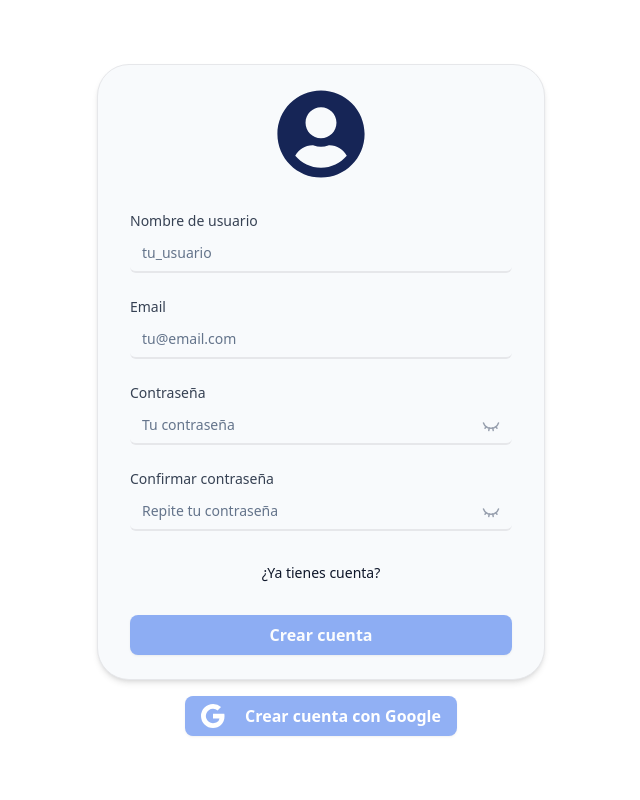
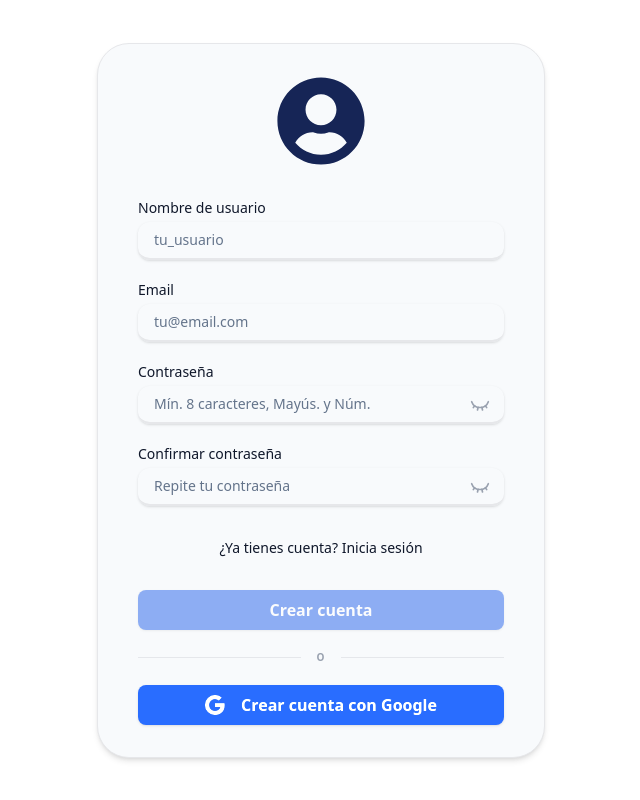
Before and after one commit to DaryZarefet/Sapiens, a React (Vite) app: page /register in a window 1280 px wide. Shown: the whole page, without its empty margins (319-959 px from the left). Built offline with nearby package versions, Linux system fonts and the light colour scheme.

Commit message:
unify auth forms design and improve input feedback

```diff
--- a/src/components/Auth/Login.tsx
+++ b/src/components/Auth/Login.tsx
@@ -1,5 +1,4 @@
 import { useEffect } from "react";
-
 import { TextInput } from "@/shared/inputs/TextInput.tsx";
 import { PasswordInput } from "@/shared/inputs/PasswordInput.tsx";
 import { ButtonAction } from "@/shared/ui/ButtonAction";
@@ -21,49 +20,46 @@ const Login = () => {
     formState: { isValid },
     setError,
     reset,
-  } = useFormDraft<LOGIN_FORM>("login", {
+  } = useFormDraft<LOGIN_FORM>(
+    "login",
+    {
       email: "",
       password: "",
-  });
+    },
+    { mode: "onChange" }
+  );
 
-  const { login, isAuthenticating, error, clearError } = useAuthContext();
+  const {
+    login,
+    isAuthenticating,
+    error: apiError,
+    clearError,
+  } = useAuthContext();
 
-  // Limpiar errores al montar y desmontar
   useEffect(() => {
     clearError();
+    return () => clearError();
   }, [clearError]);
 
-  useEffect(() => {
-    return () => {
-      clearError();
-    };
-  }, [clearError]);
-
-  // Manejo del envío del formulario
   const onSubmit = async (data: LOGIN_FORM) => {
     if (!isValid) return;
     try {
-      await login(data);
+      await login({ ...data, email: data.email.trim().toLowerCase() });
       clearFormDraft("login");
       reset();
     } catch (err: unknown) {
-      const errorMessage =
-        err instanceof Error ? err.message : "Error desconocido";
-      if (errorMessage.includes("El usuario no está registrado")) {
-        setError("email", { message: "El usuario no está registrado" });
-      } else if (errorMessage.includes("La contraseña es incorrecta")) {
-        setError("password", { message: "La contraseña es incorrecta" });
+      const msg = err instanceof Error ? err.message : "Error desconocido";
+      if (
+        msg.toLowerCase().includes("registrado") ||
+        msg.toLowerCase().includes("encontrado")
+      ) {
+        setError("email", { message: "Usuario no encontrado" });
+      } else if (msg.toLowerCase().includes("incorrecta")) {
+        setError("password", { message: "Contraseña incorrecta" });
       } else {
-        setError("email", { message: errorMessage });
+        setError("email", { message: msg });
       }
     }
-  };
-
-  const getErrorMessage = () => {
-    if (!error) return null;
-    if (error.includes("Credenciales inválidas"))
-      return "Email o contraseña incorrectos";
-    return error;
   };
 
   return (
@@ -71,10 +67,9 @@ const Login = () => {
       <div className="flex flex-col gap-4 items-center justify-center w-full min-h-screen p-6 bg-surface text-primary">
         <form
           onSubmit={handleSubmit(onSubmit)}
-          className="flex flex-col items-center justify-center gap-8 py-6 px-6 sm:px-8 rounded-4xl bg-surface-2 border-default shadow-md w-full max-w-md"
+          className="flex flex-col items-center justify-center gap-8 py-8 px-6 sm:px-10 rounded-4xl bg-surface-2 border-default shadow-md w-full max-w-md"
           noValidate
         >
-          {/* Icono con el color original */}
           <FaUserCircle
             size={90}
             className="fill-blue-950"
@@ -90,10 +85,10 @@ const Login = () => {
               placeholder="tu@email.com"
               className="input-underline focus-ring-primary"
               rules={{
-                required: "El email es requerido",
+                required: "El email es obligatorio",
                 pattern: {
-                  value: /^[A-Z0-9._%+-]+@[A-Z0-9.-]+\.[A-Z]{2,}$/i,
-                  message: "Email inválido",
+                  value: /^[a-zA-Z0-9._%+-]+@[a-zA-Z0-9.-]+\.[a-zA-Z]{2,}$/i,
+                  message: "Email no válido",
                 },
               }}
             />
@@ -102,73 +97,77 @@ const Login = () => {
               label="Contraseña"
               name="password"
               control={control}
-              placeholder="Tu contraseña"
+              placeholder="Introduce tu contraseña"
               className="input-underline focus-ring-primary"
               rules={{
-                required: "La contraseña es requerida",
-                minLength: { value: 6, message: "Mínimo 6 caracteres" },
+                required: "La contraseña es obligatoria",
+                minLength: { value: 8, message: "Mínimo 8 caracteres" },
+                pattern: {
+                  value: /(?=.*[A-Z])(?=.*[0-9])/,
+                  message: "Debe incluir una mayúscula y un número",
+                },
               }}
             />
           </section>
 
-          {getErrorMessage() && (
-            <div
-              className="w-full p-3 bg-red-50 border border-red-200 rounded-lg text-red-700 text-sm"
-              role="alert"
-            >
-              {getErrorMessage()}
+          {apiError && (
+            <div className="w-full p-3 bg-red-50 border border-red-200 rounded-lg text-red-700 text-sm">
+              {apiError}
             </div>
           )}
 
-          <div className="flex flex-col items-center text-md gap-3 w-full">
-            <div className="w-full flex justify-between text-sm">
+          <div className="w-full flex justify-center px-1">
             <Buttonav
               path="/register"
-                className="text-primary hover:underline hover:text-primary-600 visited:text-muted"
+              className="text-sm text-primary hover:underline font-medium"
             >
-                ¿No tienes cuenta?
-              </Buttonav>
-              <Buttonav
-                path="/recuperar"
-                className="text-primary hover:underline hover:text-primary-600 visited:text-muted"
-              >
-                ¿Olvidaste tu contraseña?
+              ¿No tienes cuenta? Regístrate
             </Buttonav>
           </div>
-          </div>
 
-          <div className="w-full">
+          <div className="w-full flex flex-col gap-4">
+            {/* Botón Principal de Login */}
             <ButtonAction
               type="submit"
               color="primary"
               disabled={!isValid || isAuthenticating}
-              className={`w-full btn-primary ${
+              className={`w-full py-3 btn-primary transition-all duration-300 ${
                 !isValid || isAuthenticating
-                  ? "opacity-50 pointer-events-none"
-                  : ""
+                  ? "opacity-50 cursor-not-allowed"
+                  : "hover:shadow-lg active:scale-[0.99] brightness-110"
               }`}
             >
               {isAuthenticating ? (
-                <span className="flex items-center gap-2">
-                  <span className="animate-spin">⏳</span>
-                  Iniciando sesión...
+                <span className="flex items-center justify-center gap-2">
+                  <span className="animate-spin text-lg">⏳</span>
+                  Cargando...
                 </span>
               ) : (
                 "Iniciar sesión"
               )}
             </ButtonAction>
+
+            {/* Divisor visual decorativo */}
+            <div className="relative flex items-center justify-center w-full my-1">
+              <div className="flex-grow border-t border-gray-200"></div>
+              <span className="flex-shrink mx-4 text-gray-400 text-[10px] uppercase tracking-widest font-bold">
+                O
+              </span>
+              <div className="flex-grow border-t border-gray-200"></div>
             </div>
-        </form>
 
-        {/* Botón de Google fuera del form, como estaba antes */}
+            {/* Botón de Google Siempre Activo y con el mismo estilo */}
             <ButtonAction
               type="button"
               color="primary"
-          className="btn-primary flex items-center gap-5 opacity-50 cursor-not-allowed"
+              onClick={() => console.log("Google Login Clicked")}
+              className="w-full py-3 btn-primary flex items-center justify-center gap-4 hover:shadow-lg active:scale-[0.99] transition-all duration-300 brightness-110 shadow-md"
             >
-          <BsGoogle size={24} />
-          Iniciar sesión con Google
+              <BsGoogle size={20} className="text-white" />
+              <span className="font-bold">Iniciar sesión con Google</span>
             </ButtonAction>
+          </div>
+        </form>
       </div>
     </AuthWrapper>
   );
--- a/src/components/Auth/Register.tsx
+++ b/src/components/Auth/Register.tsx
@@ -1,5 +1,4 @@
 import { useEffect } from "react";
-
 import { TextInput } from "@/shared/inputs/TextInput.tsx";
 import { PasswordInput } from "@/shared/inputs/PasswordInput.tsx";
 import { ButtonAction } from "@/shared/ui/ButtonAction";
@@ -29,53 +28,45 @@ const Register = () => {
     confirm_password: "",
   });
 
-  const { register, isAuthenticating, error, clearError } = useAuthContext();
+  const {
+    register,
+    isAuthenticating,
+    error: apiError,
+    clearError,
+  } = useAuthContext();
 
-  // Limpiar errores al montar y desmontar
   useEffect(() => {
     clearError();
-  }, [clearError]);
-
-  useEffect(() => {
-    return () => {
-      clearError();
-    };
+    return () => clearError();
   }, [clearError]);
 
   const password = watch("password");
 
-  // Manejo del envío del formulario
   const onSubmit = async (data: REGISTER_FORM) => {
     if (!isValid) return;
 
+    const sanitizedData = {
+      ...data,
+      username: data.username.trim(),
+      email: data.email.trim().toLowerCase(),
+    };
+
     try {
-      await register(data);
+      await register(sanitizedData);
       clearFormDraft("register");
       reset();
     } catch (err: unknown) {
       const errorMessage =
         err instanceof Error ? err.message : "Error desconocido";
 
-      if (errorMessage.includes("email ya está registrado")) {
+      if (errorMessage.toLowerCase().includes("email")) {
         setError("email", { message: "Este email ya está registrado" });
-      } else if (errorMessage.includes("contraseñas no coinciden")) {
-        setError("password", { message: "Las contraseñas no coinciden" });
-        setError("confirm_password", {
-          message: "Las contraseñas no coinciden",
-        });
+      } else if (errorMessage.toLowerCase().includes("usuario")) {
+        setError("username", { message: "Nombre de usuario ya ocupado" });
       } else {
         setError("username", { message: errorMessage });
       }
-
-      console.error("Error en registro:", err);
     }
-  };
-
-  const getErrorMessage = () => {
-    if (!error) return null;
-    if (error.includes("email ya está registrado"))
-      return "Este email ya está en uso.";
-    return error;
   };
 
   return (
@@ -83,7 +74,7 @@ const Register = () => {
       <div className="flex flex-col gap-4 items-center justify-center w-full min-h-screen p-6 bg-surface text-primary">
         <form
           onSubmit={handleSubmit(onSubmit)}
-          className="flex flex-col items-center justify-center gap-8 py-6 px-6 sm:px-8 rounded-4xl bg-surface-2 border-default shadow-md w-full max-w-md"
+          className="flex flex-col items-center justify-center gap-8 py-8 px-6 sm:px-10 rounded-4xl bg-surface-2 border-default shadow-md w-full max-w-md"
           noValidate
         >
           <FaUserCircle
@@ -92,7 +83,7 @@ const Register = () => {
             aria-hidden="true"
           />
 
-          <section className="flex flex-col gap-6 w-full">
+          <section className="flex flex-col gap-5 w-full">
             <TextInput
               label="Nombre de usuario"
               name="username"
@@ -103,6 +94,11 @@ const Register = () => {
               rules={{
                 required: "El nombre de usuario es requerido",
                 minLength: { value: 3, message: "Mínimo 3 caracteres" },
+                maxLength: { value: 15, message: "Máximo 15 caracteres" },
+                pattern: {
+                  value: /^[a-zA-Z0-9_]+$/,
+                  message: "Solo letras, números y guiones bajos",
+                },
               }}
             />
 
@@ -116,7 +112,7 @@ const Register = () => {
               rules={{
                 required: "El email es requerido",
                 pattern: {
-                  value: /^[A-Z0-9._%+-]+@[A-Z0-9.-]+\.[A-Z]{2,}$/i,
+                  value: /^[a-zA-Z0-9._%+-]+@[a-zA-Z0-9.-]+\.[a-zA-Z]{2,}$/i,
                   message: "Email inválido",
                 },
               }}
@@ -126,11 +122,15 @@ const Register = () => {
               label="Contraseña"
               name="password"
               control={control}
-              placeholder="Tu contraseña"
+              placeholder="Mín. 8 caracteres, Mayús. y Núm."
               className="input-underline focus-ring-primary"
               rules={{
                 required: "La contraseña es requerida",
-                minLength: { value: 6, message: "Mínimo 6 caracteres" },
+                minLength: { value: 8, message: "Mínimo 8 caracteres" },
+                pattern: {
+                  value: /(?=.*[A-Z])(?=.*[0-9])/,
+                  message: "Debe incluir una mayúscula y un número",
+                },
               }}
             />
 
@@ -148,54 +148,64 @@ const Register = () => {
             />
           </section>
 
-          {getErrorMessage() && (
-            <div
-              className="w-full p-3 bg-red-50 border border-red-200 rounded-lg text-red-700 text-sm"
-              role="alert"
-            >
-              {getErrorMessage()}
+          {apiError && (
+            <div className="w-full p-3 bg-red-50 border border-red-200 rounded-lg text-red-700 text-sm">
+              {apiError}
             </div>
           )}
 
-          <div className="flex gap-16">
+          <div className="w-full flex justify-center px-1">
             <Buttonav
               path="/login"
-              className="text-sm text-primary hover:underline hover:text-primary-600 visited:text-muted"
+              className="text-sm text-primary hover:underline font-medium"
             >
-              ¿Ya tienes cuenta?
+              ¿Ya tienes cuenta? Inicia sesión
             </Buttonav>
           </div>
 
-          <div className="w-full">
+          <div className="w-full flex flex-col gap-4">
+            {/* Botón Principal de Registro */}
             <ButtonAction
               type="submit"
               color="primary"
-              className={`w-full btn-primary ${
+              disabled={isAuthenticating || !isValid}
+              className={`w-full py-3 btn-primary transition-all duration-300 ${
                 isAuthenticating || !isValid
                   ? "opacity-50 cursor-not-allowed"
-                  : ""
+                  : "hover:shadow-lg active:scale-[0.99] brightness-110"
               }`}
             >
               {isAuthenticating ? (
-                <span className="flex items-center gap-2">
-                  <span className="animate-spin">⏳</span>
+                <span className="flex items-center justify-center gap-2">
+                  <span className="animate-spin text-lg">⏳</span>
                   Creando cuenta...
                 </span>
               ) : (
                 "Crear cuenta"
               )}
             </ButtonAction>
+
+            {/* Divisor visual decorativo */}
+            <div className="relative flex items-center justify-center w-full my-1">
+              <div className="flex-grow border-t border-gray-200"></div>
+              <span className="flex-shrink mx-4 text-gray-400 text-[10px] uppercase tracking-widest font-bold">
+                O
+              </span>
+              <div className="flex-grow border-t border-gray-200"></div>
+            </div>
+
+            {/* Botón de Google Siempre Activo */}
+            <ButtonAction
+              type="button"
+              color="primary"
+              onClick={() => console.log("Google Register Clicked")}
+              className="w-full py-3 btn-primary flex items-center justify-center gap-4 hover:shadow-lg active:scale-[0.99] transition-all duration-300 brightness-110 shadow-md"
+            >
+              <BsGoogle size={20} className="text-white" />
+              <span className="font-bold">Crear cuenta con Google</span>
+            </ButtonAction>
           </div>
         </form>
-
-        <ButtonAction
-          type="button"
-          color="primary"
-          className="btn-primary flex items-center gap-5 opacity-50 cursor-not-allowed"
-        >
-          <BsGoogle size={24} />
-          Crear cuenta con Google
-        </ButtonAction>
       </div>
     </AuthWrapper>
   );
--- a/src/hooks/useFormDraft.ts
+++ b/src/hooks/useFormDraft.ts
@@ -4,19 +4,21 @@ import {
   type UseFormReturn,
   type DefaultValues,
   type FieldValues,
+  type UseFormProps, // Importamos el tipo de las opciones
 } from "react-hook-form";
 
-// Hook para no perder lo que escribimos en los inputs si se recarga la página
 export const useFormDraft = <T extends FieldValues>(
   formName: string,
-  defaultValues: T
+  defaultValues: T,
+  options?: UseFormProps<T> // <-- Tercer argumento opcional
 ): UseFormReturn<T> => {
   const form = useForm<T>({
+    ...options, // <-- Esparcimos las opciones externas (como el mode)
     defaultValues: defaultValues as DefaultValues<T>,
-    mode: "onSubmit",
+    // Si no pasas un modo en las opciones, usará 'onChange' por defecto
+    mode: options?.mode || "onChange",
   });
 
-  // Cada vez que el usuario escribe, guardamos el "borrador" en el localStorage
   useEffect(() => {
     const subscription = form.watch((value) => {
       localStorage.setItem(`form_draft_${formName}`, JSON.stringify(value));
@@ -24,7 +26,6 @@ export const useFormDraft = <T extends FieldValues>(
     return () => subscription.unsubscribe();
   }, [form, formName]);
 
-  // Al cargar el componente, miramos si hay algo guardado para rellenar el form
   useEffect(() => {
     const savedDraft = localStorage.getItem(`form_draft_${formName}`);
     if (savedDraft) {
@@ -39,7 +40,6 @@ export const useFormDraft = <T extends FieldValues>(
   return form;
 };
 
-// Funciones para limpiar los borradores manualmente
 export const clearFormDraft = (formName: string) => {
   localStorage.removeItem(`form_draft_${formName}`);
 };
--- a/src/services/authService.ts
+++ b/src/services/authService.ts
@@ -43,7 +43,7 @@ export const authService = {
     if (!user) throw new Error("El usuario no está registrado");
 
     // Contraseña de prueba fija
-    if (credentials.password !== "123456")
+    if (credentials.password !== "Password123")
       throw new Error("La contraseña es incorrecta");
 
     return {
--- a/src/shared/inputs/PasswordInput.tsx
+++ b/src/shared/inputs/PasswordInput.tsx
@@ -29,7 +29,7 @@ export const PasswordInput = <T extends FieldValues>({
       render={({ field, fieldState: { error } }) => (
         <div className="w-full">
           {label && (
-            <label className="block text-sm font-medium text-gray-700 mb-1">
+            <label className="block text-sm font-medium text-primary-700 mb-1">
               {label}
             </label>
           )}
@@ -39,23 +39,24 @@ export const PasswordInput = <T extends FieldValues>({
               {...field}
               type={visible ? "text" : "password"}
               placeholder={placeholder}
-              className={`block w-full px-3 py-2 pr-10 border rounded-md sm:text-sm transition-all outline-none ${
+              className={`block w-full px-4 py-2.5 pr-11 border rounded-xl sm:text-sm transition-all outline-none bg-surface border-default shadow-sm ${
                 error
-                  ? "!border-red-500 !ring-2 !ring-red-500/40 !shadow-[0_0_8px_rgba(239,68,68,0.2)] !bg-red-50/20"
-                  : "border-gray-300 focus:border-primary focus:ring-2 focus:ring-primary/40 focus:shadow-[0_0_8px_rgba(var(--primary-rgb),0.2)]"
+                  ? "!border-red-500 !ring-4 !ring-red-500/20 !shadow-md !bg-red-50/10"
+                  : "hover:border-primary-300 focus:border-primary focus:ring-4 focus:ring-primary/20 focus:shadow-md"
               } ${className}`}
             />
             <button
               type="button"
               onClick={() => setVisible(!visible)}
-              className="absolute right-3 top-1/2 transform -translate-y-1/2 text-gray-400 hover:text-gray-500 focus:outline-none"
+              className="absolute right-3.5 top-1/2 transform -translate-y-1/2 text-gray-400 hover:text-primary transition-colors focus:outline-none"
+              tabIndex={-1} // Para que al usar Tab el usuario no se detenga en el ojo
             >
-              {visible ? <Eye size={18} /> : <EyeClosed size={18} />}
+              {visible ? <Eye size={20} /> : <EyeClosed size={20} />}
             </button>
           </div>
 
           {error && (
-            <p className="mt-1.5 text-xs text-red-600 font-semibold animate-in fade-in slide-in-from-top-1">
+            <p className="mt-1.5 text-xs text-red-600 font-semibold animate-in fade-in slide-in-from-top-1 px-1">
               {error.message}
             </p>
           )}
--- a/src/shared/inputs/TextInput.tsx
+++ b/src/shared/inputs/TextInput.tsx
@@ -27,7 +27,7 @@ export const TextInput = <T extends FieldValues>({
       render={({ field, fieldState: { error } }) => (
         <div className="w-full">
           {label && (
-            <label className="block text-sm font-medium text-gray-700 mb-1">
+            <label className="block text-sm font-medium text-primary-700 mb-1">
               {label}
             </label>
           )}
@@ -35,14 +35,14 @@ export const TextInput = <T extends FieldValues>({
             {...field}
             type={type}
             placeholder={placeholder}
-            className={`block w-full px-3 py-2 border rounded-md sm:text-sm transition-all outline-none ${
+            className={`block w-full px-4 py-2.5 border rounded-xl sm:text-sm transition-all outline-none bg-surface border-default shadow-sm ${
               error
-                ? "!border-red-500 !ring-2 !ring-red-500/40 !shadow-[0_0_8px_rgba(239,68,68,0.2)] !bg-red-50/20"
-                : "border-gray-300 focus:border-primary focus:ring-2 focus:ring-primary/40 focus:shadow-[0_0_8px_rgba(var(--primary-rgb),0.2)]"
+                ? "!border-red-500 !ring-4 !ring-red-500/20 !shadow-md !bg-red-50/10"
+                : "hover:border-primary-300 focus:border-primary focus:ring-4 focus:ring-primary/20 focus:shadow-md"
             } ${className}`}
           />
           {error && (
-            <p className="mt-1.5 text-xs text-red-600 font-semibold animate-in fade-in slide-in-from-top-1">
+            <p className="mt-1.5 text-xs text-red-600 font-semibold animate-in fade-in slide-in-from-top-1 px-1">
               {error.message}
             </p>
           )}
```
Lines whose indentation alone changed are shown as unchanged.
